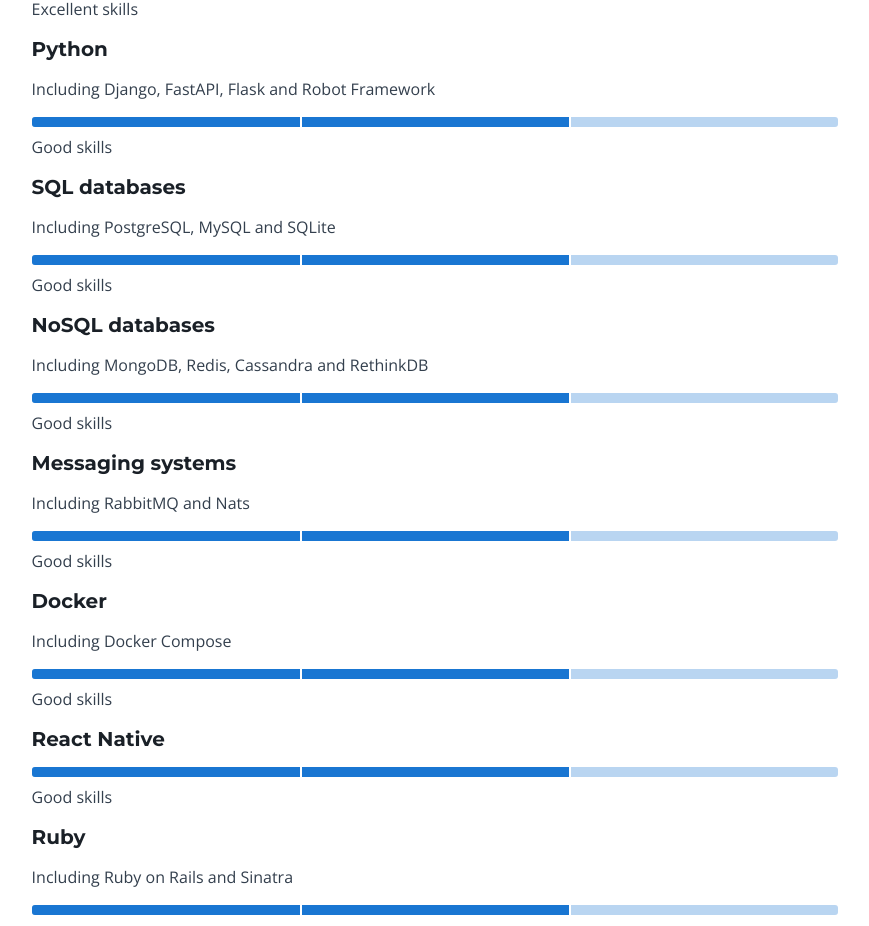
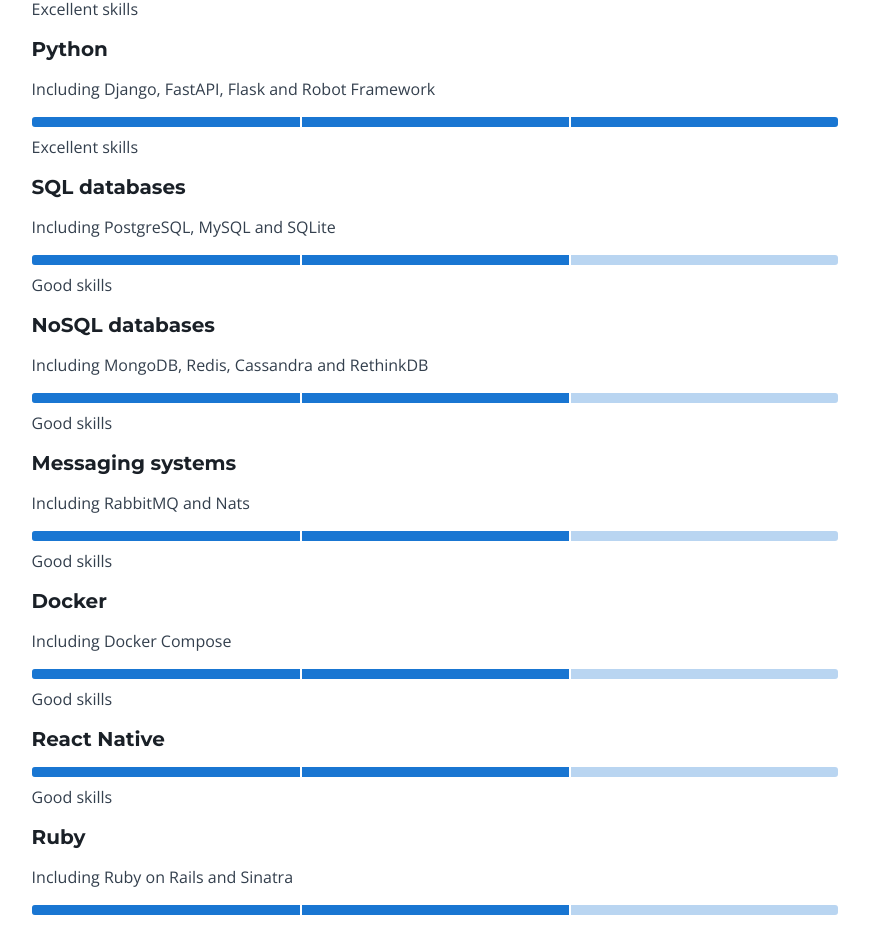
Before and after one commit to kalleilves/kalleilves.github.io, a Next.js app: page /skills in a window 1280 px wide. Shown: the part 915-1841 px from the top of the page, without its empty margins (410-1279 px from the left). Built offline with nearby package versions, Linux system fonts and the light colour scheme.

Commit message:
Update skills.mdx

```diff
--- a/src/pages/skills.mdx
+++ b/src/pages/skills.mdx
@@ -33,7 +33,7 @@ Here are some of the highlights of my technical skills:
   <SkillProgress
     skill="Python"
     description="Including Django, FastAPI, Flask and Robot Framework"
-    level="good"
+    level="excellent"
   />
   <SkillProgress
     skill="SQL databases"
```
